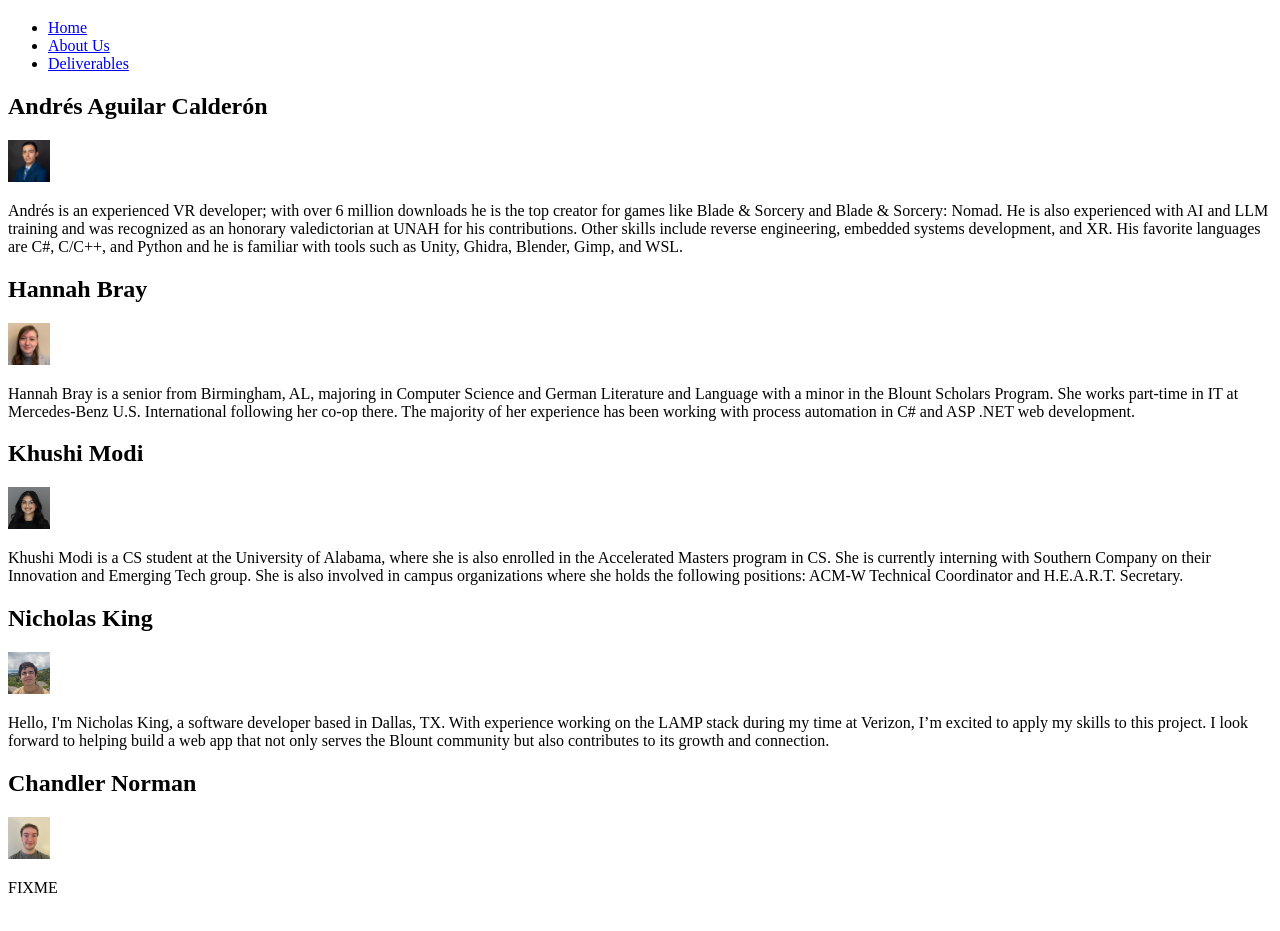
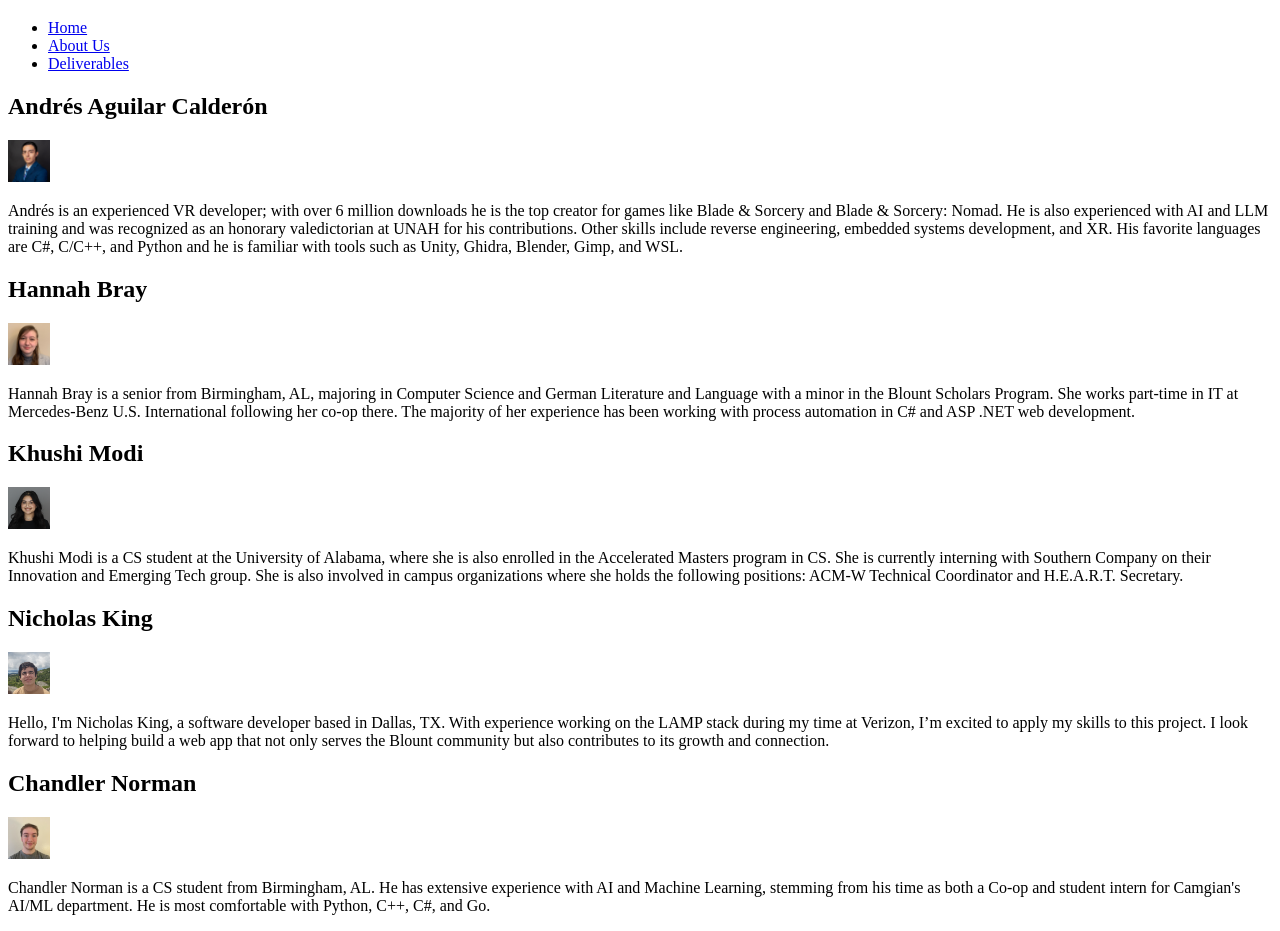
Before and after one commit to BlountWebApp/BlountWebApp.github.io, a plain HTML site: page bios.html in a window 1280 px wide. Shown: the part 61-992 px from the top of the page. Drawn offline with Linux system fonts and the light colour scheme.

Commit message:
Update bios.html

```diff
--- a/bios.html
+++ b/bios.html
@@ -38,7 +38,7 @@
 
             <h2>Chandler Norman</h2>
             <img src="Headshots/Chandler.jpg" alt="Chandler Norman" width="42" height="42">
-            <p>FIXME</p>
+            <p>Chandler Norman is a CS student from Birmingham, AL. He has extensive experience with AI and Machine Learning, stemming from his time as both a Co-op and student intern for Camgian's AI/ML department. He is most comfortable with Python, C++, C#, and Go.</p>
         </section>
     </main>
 
```
